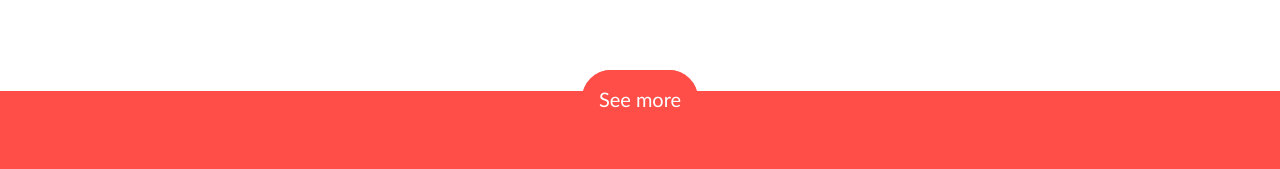
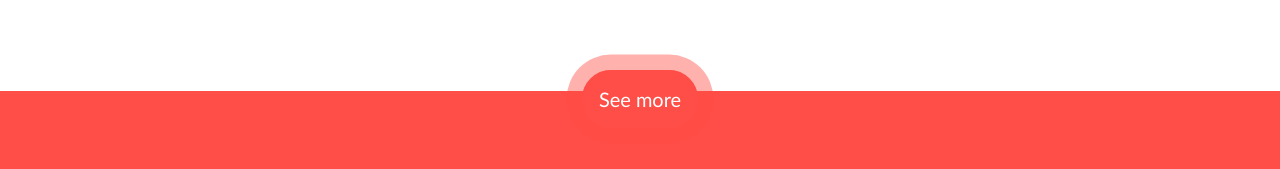
Before and after one commit to RiccardoMarino00/Portfolio-Ricky, a Vue app: page / in a window 1280 px wide. Shown: the part 3150-3319 px from the top of the page. Built offline with nearby package versions, Linux system fonts and the light colour scheme.

Commit message:
Added link to workSlider

```diff
--- a/src/components/Footer.vue
+++ b/src/components/Footer.vue
@@ -1,7 +1,7 @@
 <template>
     <footer>
         <div class="button-div">
-            <router-link to="/slider-works" class="see-more-button">See more</router-link>
+            <router-link to="/slider-works" class="see-more-button pulse">See more</router-link>
         </div>
         <div class="container">
             <img src="./icons/logo-white.png" alt="">
@@ -92,14 +92,36 @@ ul li:hover .social-icon {
     position: relative;
     top: 100px;
     z-index: 1000;
-    background-color: #FF4E47;
+    background-color: rgb(255, 78, 71);
+
 
 }
 
+.pulse {
+    animation: pulse-animation 2s infinite;
+}
+
+.pulse:hover {
+    animation: none;
+}
+
+@keyframes pulse-animation {
+    0% {
+        box-shadow: 0 0 0 0px rgba(255, 78, 71, 0.9);
+    }
+
+    100% {
+        box-shadow: 0 0 0 30px rgba(255, 78, 71, 0);
+    }
+}
+
+
+
 .see-more-button:hover {
-    background-color: #fdcdcd;
-    color: #FF4E47;
-    padding: 18px;
+    /* background-color: #fdcdcd; */
+    /* color: #FF4E47; */
+    padding: 22px;
+    font-size: 21px;
     border: none;
 }
 
--- a/src/components/Works.vue
+++ b/src/components/Works.vue
@@ -12,30 +12,30 @@
             <article>
                 <img class="img-article" src="./icons/DiscordRicca.png" alt="" loading="lazy">
                 <img class="img-hover" src="./icons/DiscordHoverDef2.png" alt="" loading="lazy">
-                <router-link class="router" to="/slider-works">Visit Detailed Page</router-link>
+                <!-- <router-link class="router" to="/slider-works">Visit Detailed Page</router-link> -->
             </article>
 
             <article>
                 <img class="img-article" src="./icons/Avada.png" alt="" loading="lazy">
                 <img class="img-hover" src="./icons/AvadaHoverDef5.png" alt="" loading="lazy">
-                <router-link class="router" to="/slider-works">Visit Detailed Page</router-link>
+                <!-- <router-link class="router" to="/slider-works">Visit Detailed Page</router-link> -->
             </article>
             <article>
                 <img class="img-article" src="./icons/Ricky Sfondi_Tavola disegno 1-02.png" alt="" loading="lazy">
                 <img class="img-hover" src="./icons/Ricky Sfondi_Tavola disegno 1-02.png" alt="" loading="lazy">
-                <router-link class="router" to="/slider-works">Visit Detailed Page</router-link>
+                <!-- <router-link class="router" to="/slider-works">Visit Detailed Page</router-link> -->
             </article>
 
             <article>
                 <img class="img-article" src="./icons/dungeon-work.png" alt="" loading="lazy">
                 <img class="img-hover" src="./icons/DD.png" alt="" loading="lazy">
-                <router-link class="router" to="/slider-works">Visit Detailed Page</router-link>
+                <!-- <router-link class="router" to="/slider-works">Visit Detailed Page</router-link> -->
             </article>
 
             <article>
                 <img class="img-article" src="./icons/marvel-work.png" alt="">
                 <img class="img-hover" src="./icons/marvel.png" alt="">
-                <router-link class="router" to="/slider-works">Visit Detailed Page</router-link>
+                <!-- <router-link class="router" to="/slider-works">Visit Detailed Page</router-link> -->
             </article>
         </div>
         <div class="space-div"></div>
```
